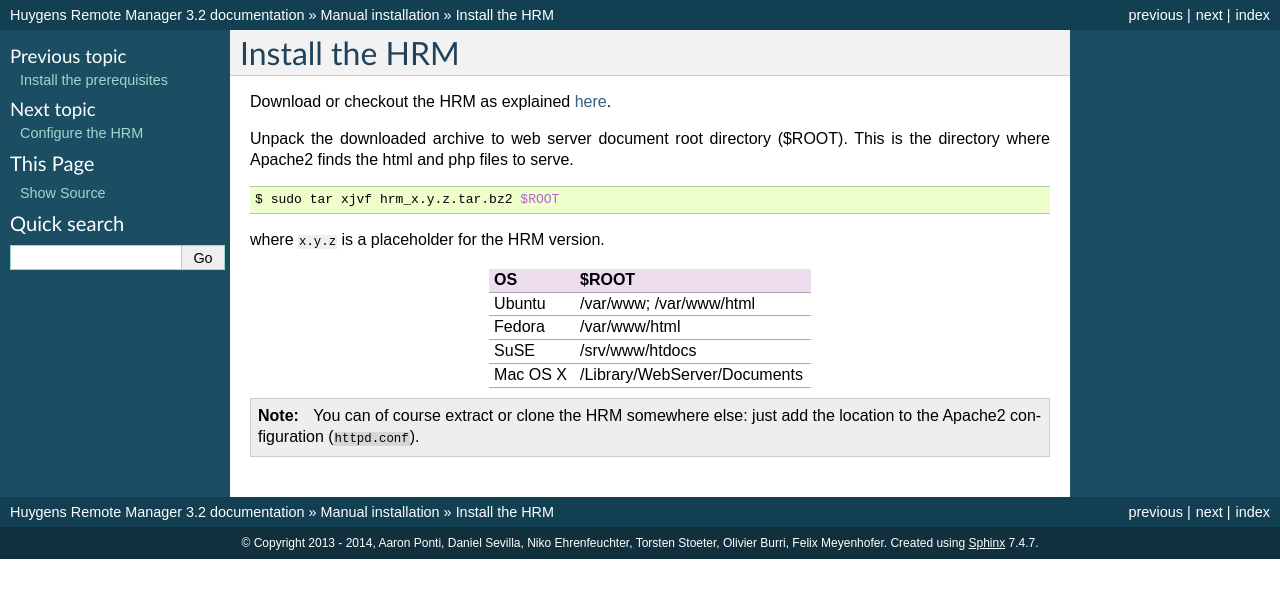
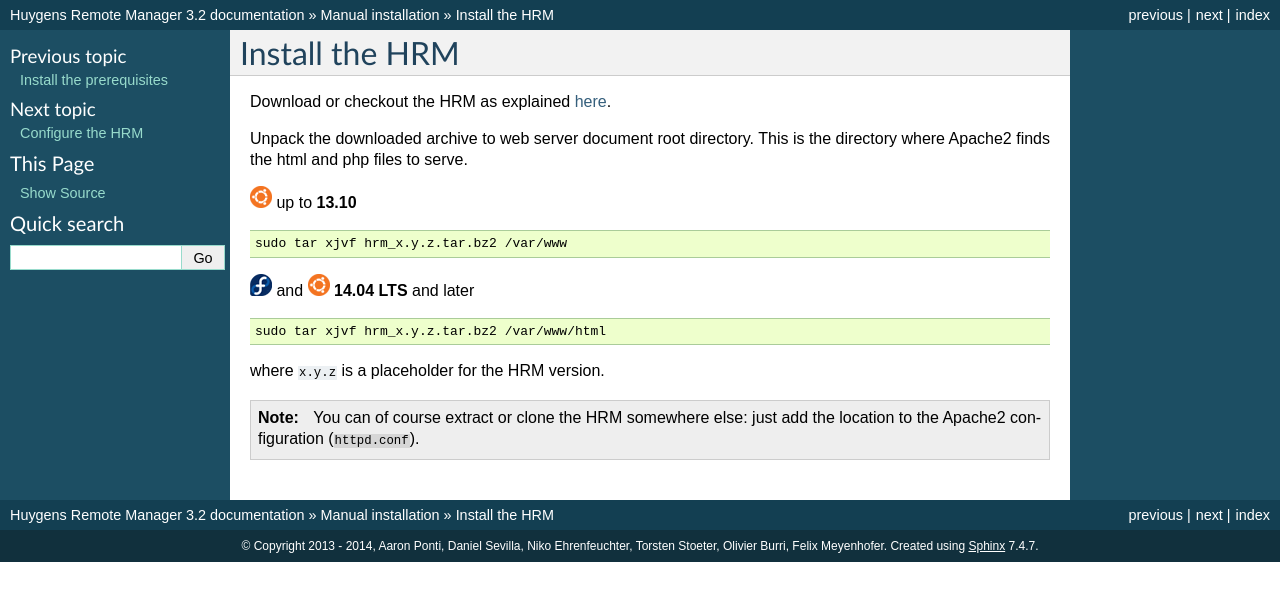
Before and after one commit to aarpon/hrm_docs, a Sphinx documentation site: the page built from docs/install.rst, in a window 1280 px wide. Shown: the top 601 px of the page. Built offline with Sphinx 7.4.7, drawn with Linux system fonts in a browser that asks for light colours.

Commit message:
Adapt to supported distributions only to reduce confusion.

```diff
--- a/docs/install.rst
+++ b/docs/install.rst
@@ -9,25 +9,21 @@
 
 Download or checkout the HRM as explained :ref:`here <download-hrm>`.
 
-Unpack the downloaded archive to web server document root directory ($ROOT). This is the directory where Apache2 finds the html and php files to serve.
+Unpack the downloaded archive to web server document root directory. This is the directory where Apache2 finds the html and php files to serve.
+
+|ubuntu| up to **13.10**
 
 .. code-block:: sh
 
-    $ sudo tar xjvf hrm_x.y.z.tar.bz2 $ROOT
+    sudo tar xjvf hrm_x.y.z.tar.bz2 /var/www
+
+|fedora| and |ubuntu| **14.04 LTS** and later
+
+.. code-block:: sh
+
+    sudo tar xjvf hrm_x.y.z.tar.bz2 /var/www/html
 
 where ``x.y.z`` is a placeholder for the HRM version.
-
-+----------+-------------------------------+
-| OS       | $ROOT                         |
-+==========+===============================+
-| Ubuntu   | /var/www; /var/www/html       |
-+----------+-------------------------------+
-| Fedora   | /var/www/html                 |
-+----------+-------------------------------+
-| SuSE     | /srv/www/htdocs               |
-+----------+-------------------------------+
-| Mac OS X | /Library/WebServer/Documents  |
-+----------+-------------------------------+
 
 .. note::
 
```
